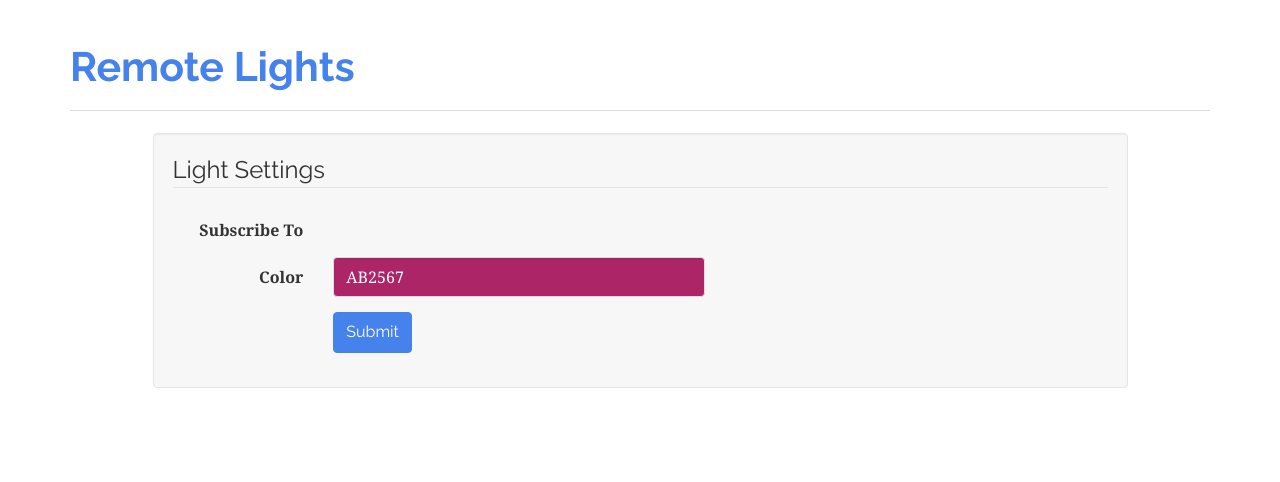
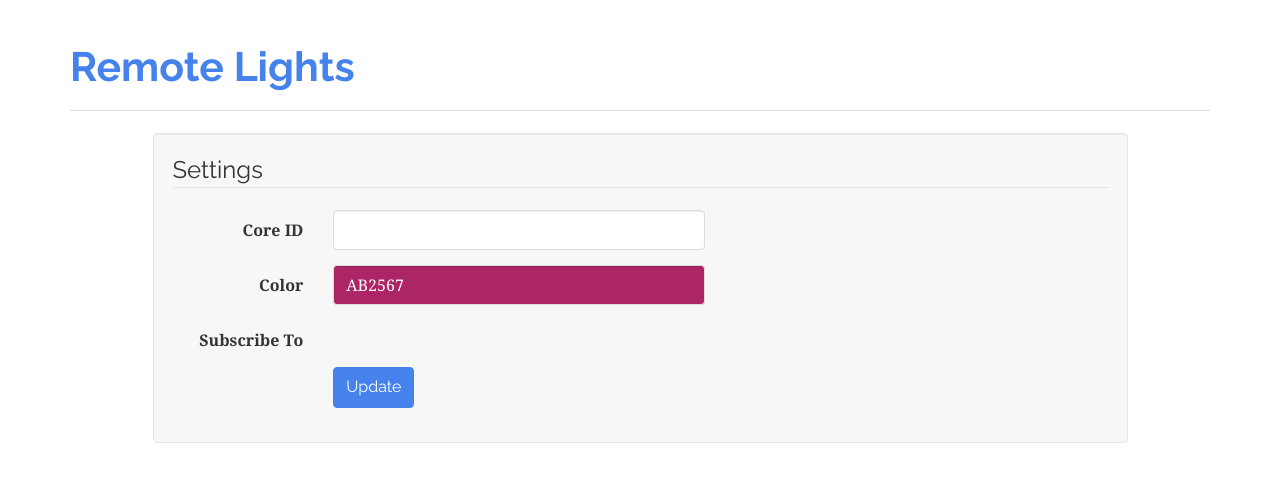
Before and after one commit to bradysalz/SavingChristmas, a Flask app: template webapp/flaskapp/templates/userpage.html in a window 1280 px wide. Shown: the top 482 px of the page. Run offline with Flask 2, Linux system fonts and the light colour scheme; the template is opened without the code that fills it, so the values that code supplies are empty; some libraries are stand-ins or nearby versions.

Commit message:
more work with the database and the user page

```diff
--- a/webapp/flaskapp/templates/userpage.html
+++ b/webapp/flaskapp/templates/userpage.html
@@ -5,15 +5,27 @@
 <div class="col-lg-10 well bs-component">
 <form name="light-settings" class="form-horizontal" method="POST">
   <fieldset>
-    <legend>Light Settings</legend>
+    <legend>{{ current_user.name }} Settings</legend>
     <div class="form-group">
-      <label class="col-lg-2 control-label">Subscribe To</label>
+      <label for="core-id" class="col-lg-2 col-md-2 control-label">Core ID</label>
+      <div class="col-lg-5 col-md-4">
+       <input class="form-control text" name="core-id" value="{{current_user.coreID}}">
+      </div>
+    </div>
+    <div class="form-group">
+      <label for="lightColor" class="col-lg-2 col-md-2 control-label">Color</label>
+      <div class="col-lg-5 col-md-2">
+       <input class="jscolor form-control text" name="color" value="ab2567">
+      </div>
+    </div>
+    <div class="form-group">
+      <label class="col-lg-2 col-md-2 control-label">Subscribe To</label>
       <div class="col-lg-10">
-      {% for user in users %}
+      {% for user, following in followers %}
         <div class="checkbox">
           <label>
             <input type="checkbox" name="check" value="{{ user.name }}"
-            {% if current_user.is_following(user) %}
+            {% if following %}
               checked="checked"
             {% endif %}> {{ user.name }}
           </label>
@@ -22,14 +34,8 @@
       </div>
     </div>
     <div class="form-group">
-      <label for="lightColor" class="col-lg-2 control-label">Color</label>
-      <div class="col-lg-5">
-       <input class="jscolor form-control text" name="color" value="ab2567">
-      </div>
-    </div>
-    <div class="form-group">
-      <div class="col-lg-10 col-lg-offset-2">
-        <button type="submit" class="btn btn-primary">Submit</button>
+      <div class="col-lg-10 col-lg-offset-2 col-md-offset-2">
+        <button type="submit" class="btn btn-primary">Update</button>
       </div>
     </div>
   </fieldset>
--- a/webapp/tests.py
+++ b/webapp/tests.py
@@ -10,6 +10,7 @@
 
 class TestCase(unittest.TestCase):
     def setUp(self):
+        app.config['SQLALCHEMY_TRACK_MODIFICATIONS'] = False
         app.config['TESTING'] = True
         app.config['WTF_CSRF_ENABLED'] = False
         app.config['SQLALCHEMY_DATABASE_URI'] = 'sqlite:///test.db'
@@ -49,6 +50,8 @@
         db.session.add(u1)
         db.session.add(u2)
         db.session.commit()
+        assert not u1.is_following(u2)
+        assert not u2.is_following(u1)
         assert u1.unfollow(u2) is None
         u = u1.follow(u2)
         db.session.add(u)
```
Also changed, not shown: webapp/flaskapp/models.py (+11 -10 lines), webapp/flaskapp/views.py (+19 -8 lines).
